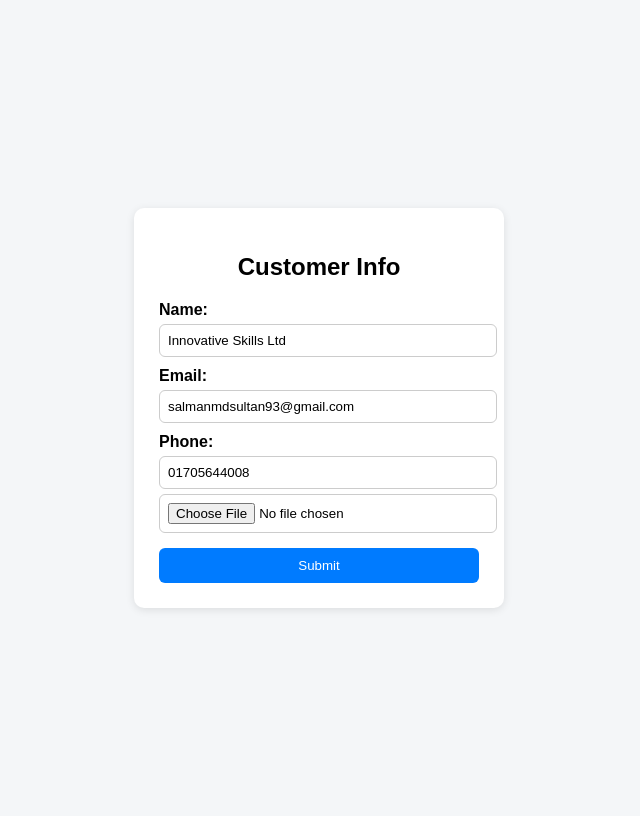
After one commit to Innovative-Skills-Ltd/offline_batch1, a Django app: page /demo/edit/1/ in a window 1280 px wide. The commit adds this page. Shown: the whole page, without its empty margins (321-961 px from the left). Run offline with Django 5.2, Linux system fonts and the light colour scheme; data comes from the database, SQL or seed files in the repository; both versions use the stored data as it was after the commit.

Commit message:
edit customer data

```diff
--- a/off_demo/off_demo/urls.py
+++ b/off_demo/off_demo/urls.py
@@ -37,7 +37,10 @@ urlpatterns = [
     # path('myapp/', include('demoapp1.urls')),
     path('demo/',demo_view.demo_function1),
     path('insert/',demo_view.customer,name='customer_insert'),
-    path('demo/show',demo_view.demo_function_show,name='show_customer')
+    path('update/',demo_view.customer_update,name='customer_update'),
+
+    path('demo/show',demo_view.demo_function_show,name='show_customer'),
+    path('demo/edit/<int:id>/',demo_view.edit,name='data_edit')
 ]
 
 if settings.DEBUG:
--- a/off_demo/off_demo/views.py
+++ b/off_demo/off_demo/views.py
@@ -1,4 +1,4 @@
-from django.shortcuts import render,redirect
+from django.shortcuts import render,redirect,get_object_or_404
 from django.http import HttpResponse, JsonResponse
 from . import models
 
@@ -77,3 +77,27 @@ def customer(req):
     Customer1= models.Customer1(name = customer_name,email = email,phone = phone,file=file)
     Customer1.save()
     return redirect('show_customer')
+
+def edit(req,id):
+    # customer = models.Customer1
+    customer = get_object_or_404(models.Customer1, id=id) #queryset
+    return render(req,'customer_edit.html',{'data':customer})
+
+def customer_update(req):
+    customer = get_object_or_404(models.Customer1, id=req.POST.get('cus_id'))
+
+    if req.method == 'POST':
+        customer_name = req.POST.get('cus_name')
+        email = req.POST.get('email')
+        phone = req.POST.get('phone')
+        file = req.FILES.get('file')
+
+        # Update field values
+        customer.name = customer_name
+        customer.email = email
+        customer.phone = phone
+        if file:  # যদি নতুন file আসে তখন আপডেট হবে
+            customer.file = file
+
+        customer.save()  # Database update
+        return redirect('show_customer')
--- /dev/null
+++ b/off_demo/templates/customer_edit.html
@@ -0,0 +1,77 @@
+<!DOCTYPE html>
+<html lang="en">
+<head>
+    <meta charset="UTF-8">
+    <meta name="viewport" content="width=device-width, initial-scale=1.0">
+    <title>Customer Form</title>
+    <style>
+        body {
+            font-family: Arial, sans-serif;
+            background: #f4f6f8;
+            display: flex;
+            justify-content: center;
+            align-items: center;
+            height: 100vh;
+        }
+        form {
+            background: #fff;
+            padding: 25px;
+            border-radius: 10px;
+            box-shadow: 0 2px 8px rgba(0,0,0,0.1);
+            width: 320px;
+        }
+        h2 {
+            text-align: center;
+            margin-bottom: 20px;
+        }
+        label {
+            font-weight: bold;
+            display: block;
+            margin-top: 10px;
+        }
+        input {
+            width: 100%;
+            padding: 8px;
+            margin-top: 5px;
+            border: 1px solid #ccc;
+            border-radius: 6px;
+        }
+        button {
+            width: 100%;
+            background: #007bff;
+            color: white;
+            padding: 10px;
+            border: none;
+            border-radius: 6px;
+            margin-top: 15px;
+            cursor: pointer;
+        }
+        button:hover {
+            background: #0056b3;
+        }
+    </style>
+</head>
+<body>
+
+    <form method="POST" action="{% url 'customer_update' %}" enctype="multipart/form-data">
+        <h2>Customer Info</h2>
+        {% csrf_token %}
+        <!-- {{csrf_token}} -->
+        <label for="name">Name:</label>
+        <input type="text" id="name" name="cus_name" placeholder="Enter your name" value="{{data.name}}" >
+        <input value="{{data.id}}" type="hidden" id="name" name="cus_id" placeholder="Enter your name" >
+
+
+        <label for="email">Email:</label>
+        <input type="email" id="email" name="email" placeholder="Enter your email" value="{{data.email}}"  >
+
+        <label for="phone">Phone:</label>
+        <input type="text" id="phone" name="phone" placeholder="Enter your phone number" value="{{data.phone}}"  >
+
+        <input type="file" id="file" name="file">
+
+        <button type="submit">Submit</button>
+    </form>
+
+</body>
+</html>
--- a/off_demo/templates/demo.html
+++ b/off_demo/templates/demo.html
@@ -31,6 +31,7 @@
                 <th>Email</th>
                 <th>Phone</th>
                 <th>image</th>
+                <th>Action</th>
             </tr>
         </thead>
         <tbody>
@@ -41,6 +42,9 @@
                     <td>{{ i.email }}</td>
                     <td>{{ i.phone }}</td>
                     <td><img src="{{i.file.url}}"></td>
+                    <td>
+                        <a href="{% url 'data_edit' i.id %}">✏️ Edit</a>
+                    </td>
                 </tr>
             {% empty %}
                 <tr>
```
Also changed, not shown: off_demo/off_demo/settings.py (+12 -12 lines), off_demo/db.sqlite3, off_demo/media/customers/5.PNG (added), off_demo/media/customers/5_11ufNhE.PNG (added), off_demo/media/customers/8d724470-3461-4450-b59d-23c86f51c310.jfif (added).
